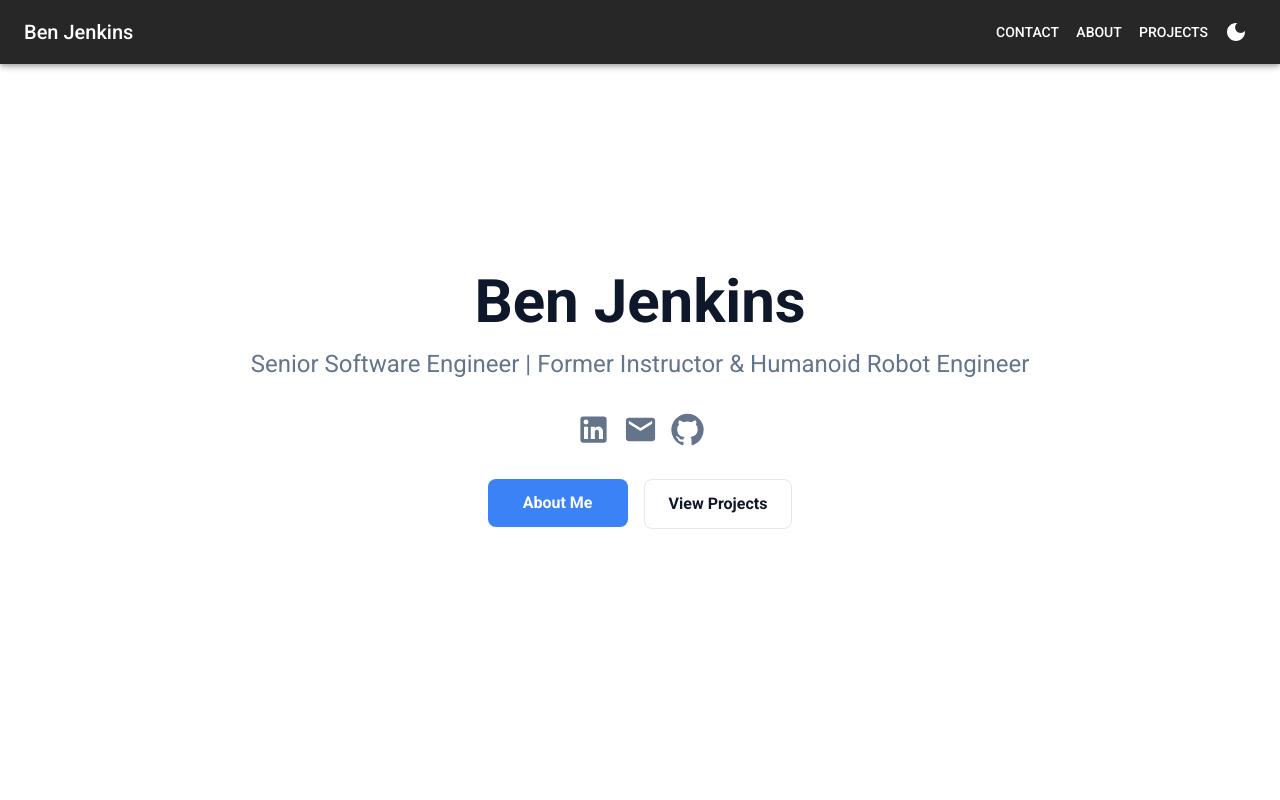
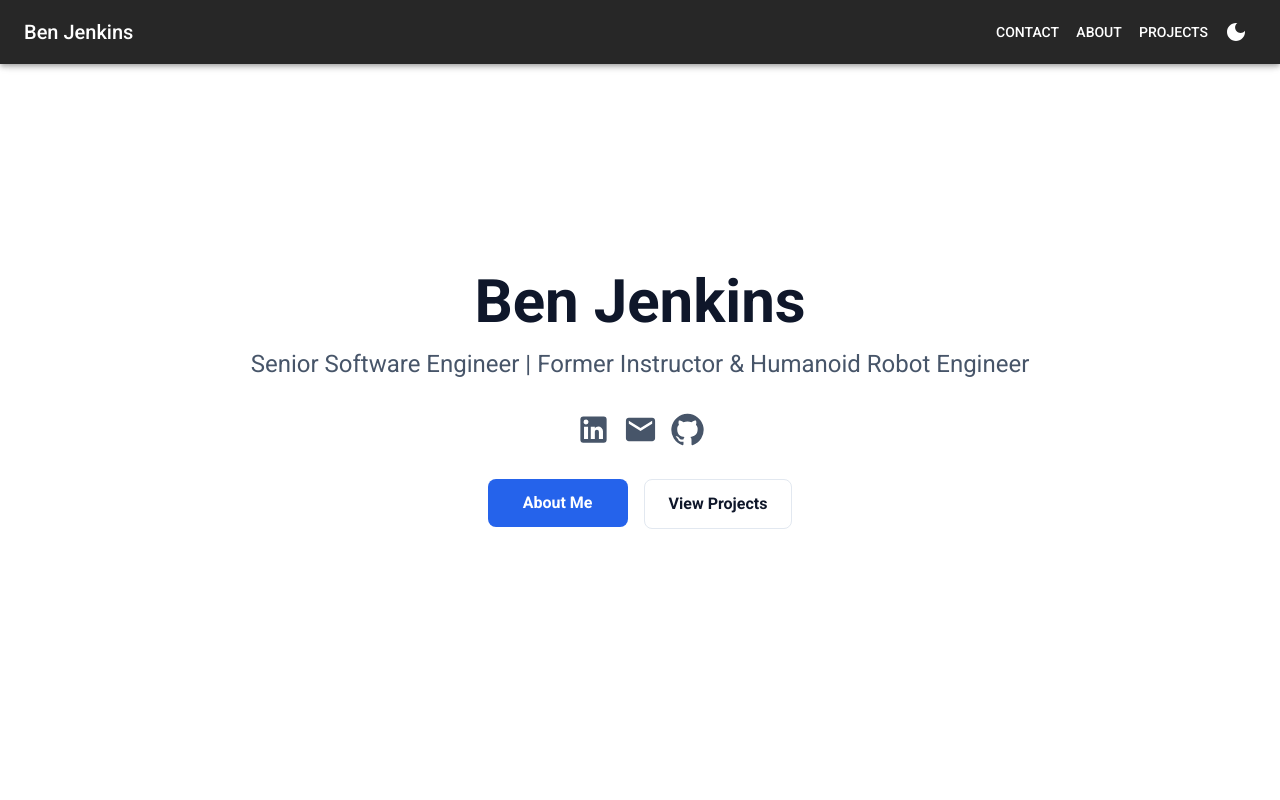
Before and after one commit to benjenkinsv95/react-next-redux-ts-portfolio, a Next.js app: page / in a window 1280 px wide. Shown: the top 800 px of the page. Built offline with nearby package versions, Linux system fonts and the light colour scheme; what @mui/material-nextjs would draw is missing.

Commit message:
Accessibility updates

```diff
--- a/src/app/globals.css
+++ b/src/app/globals.css
@@ -7,17 +7,17 @@
   --background: #ffffff;
   --foreground: #0f172a;
 
-  --primary: #3b82f6;
+  --primary: #2563eb;
   --primary-foreground: #ffffff;
 
-  --secondary: #64748b;
+  --secondary: #475569;
   --secondary-foreground: #ffffff;
 
-  --accent: #8b5cf6;
+  --accent: #7c3aed;
   --accent-foreground: #ffffff;
 
-  --muted: #f1f5f9;
-  --muted-foreground: #64748b;
+  --muted: #f8fafc;
+  --muted-foreground: #475569;
 
   --card: #ffffff;
   --card-foreground: #0f172a;
@@ -36,11 +36,11 @@
   --secondary: #64748b;
   --secondary-foreground: #ffffff;
 
-  --accent: #8b5cf6;
+  --accent: #a855f7;
   --accent-foreground: #ffffff;
 
   --muted: #1e293b;
-  --muted-foreground: #94a3b8;
+  --muted-foreground: #cbd5e1;
 
   --card: #1e293b;
   --card-foreground: #f8fafc;
```
Also changed, not shown: 2 other files (tests, documents, lock files or other folders).
